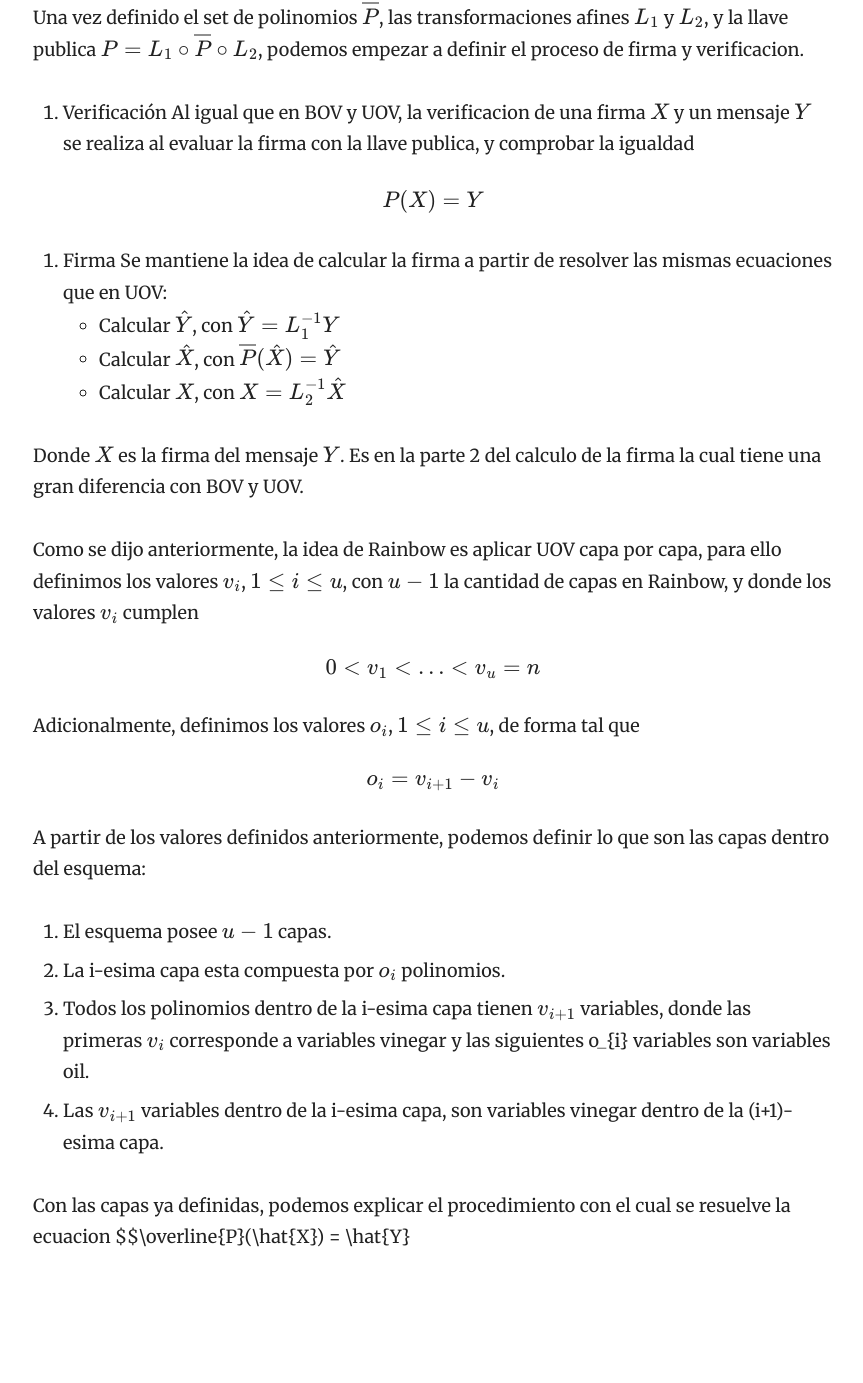
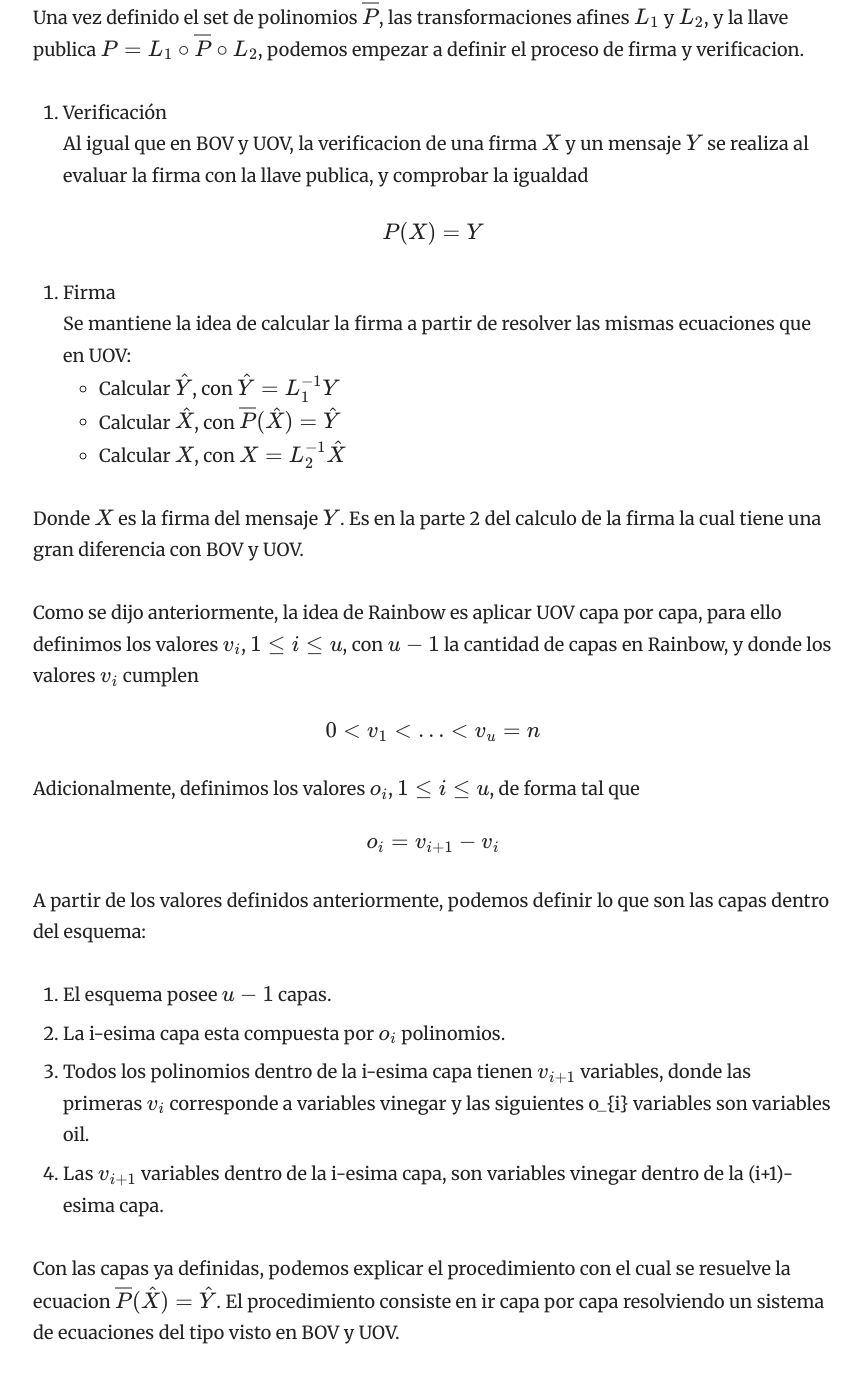
Before and after one commit to gonzalejandro/crypto-blog, a Jekyll site: the page built from _docs/post-quantic/rainbow.md, in a window 1280 px wide and 1400 px high, scrolled down 1265 px. Shown: the top 1383 px of the window, without its empty margins (357-1220 px from the left). Built offline with Jekyll 4.4.1, drawn with Linux system fonts in a browser that asks for light colours; formulas are drawn with MathJax 3; before the commit the page ends 2569 px from its top, so only the background shows below that.

Commit message:
Fixing errors

```diff
--- a/_docs/post-quantic/rainbow.md
+++ b/_docs/post-quantic/rainbow.md
@@ -31,14 +31,14 @@ Entonces las llaves privadas y publicas son:
 
 Una vez definido el set de polinomios $$\overline{P}$$, las transformaciones afines $$L_{1}$$ y $$L_{2}$$, y la llave publica $$P = L_{1} \circ \overline{P} \circ L_{2}$$, podemos empezar a definir el proceso de firma y verificacion.
 
- 1. Verificación
+ 1. Verificación<br>
  Al igual que en BOV y UOV, la verificacion de una firma $$X$$ y un mensaje $$Y$$ se realiza al evaluar la firma con la llave publica, y comprobar la igualdad
 
  \begin{equation}
  	P(X) = Y
  \end{equation}
 
- 2. Firma
+ 2. Firma<br>
  Se mantiene la idea de calcular la firma a partir de resolver las mismas ecuaciones que en UOV:
 	- Calcular $$\hat{Y}$$, con $$\hat{Y} = L_{1}^{-1}Y$$
 	- Calcular $$\hat{X}$$, con $$\overline{P}(\hat{X}) = \hat{Y}$$
@@ -64,4 +64,4 @@ Una vez definido el set de polinomios $$\overline{P}$$, las transformaciones afi
   3. Todos los polinomios dentro de la i-esima capa tienen $$v_{i+1}$$ variables, donde las primeras $$v_{i}$$ corresponde a variables vinegar y las siguientes o_{i} variables son variables oil.
   4. Las $$v_{i+1}$$ variables dentro de la i-esima capa, son variables vinegar dentro de la (i+1)-esima capa.
 
- Con las capas ya definidas, podemos explicar el procedimiento con el cual se resuelve la ecuacion $$\overline{P}(\hat{X}) = \hat{Y}
+ Con las capas ya definidas, podemos explicar el procedimiento con el cual se resuelve la ecuacion $$\overline{P}(\hat{X}) = \hat{Y}$$. El procedimiento consiste en ir capa por capa resolviendo un sistema de ecuaciones del tipo visto en BOV y UOV.
```
Also changed, not shown: _docs/post-quantic/oil-and-vinegar.md (+2 -2 lines).
